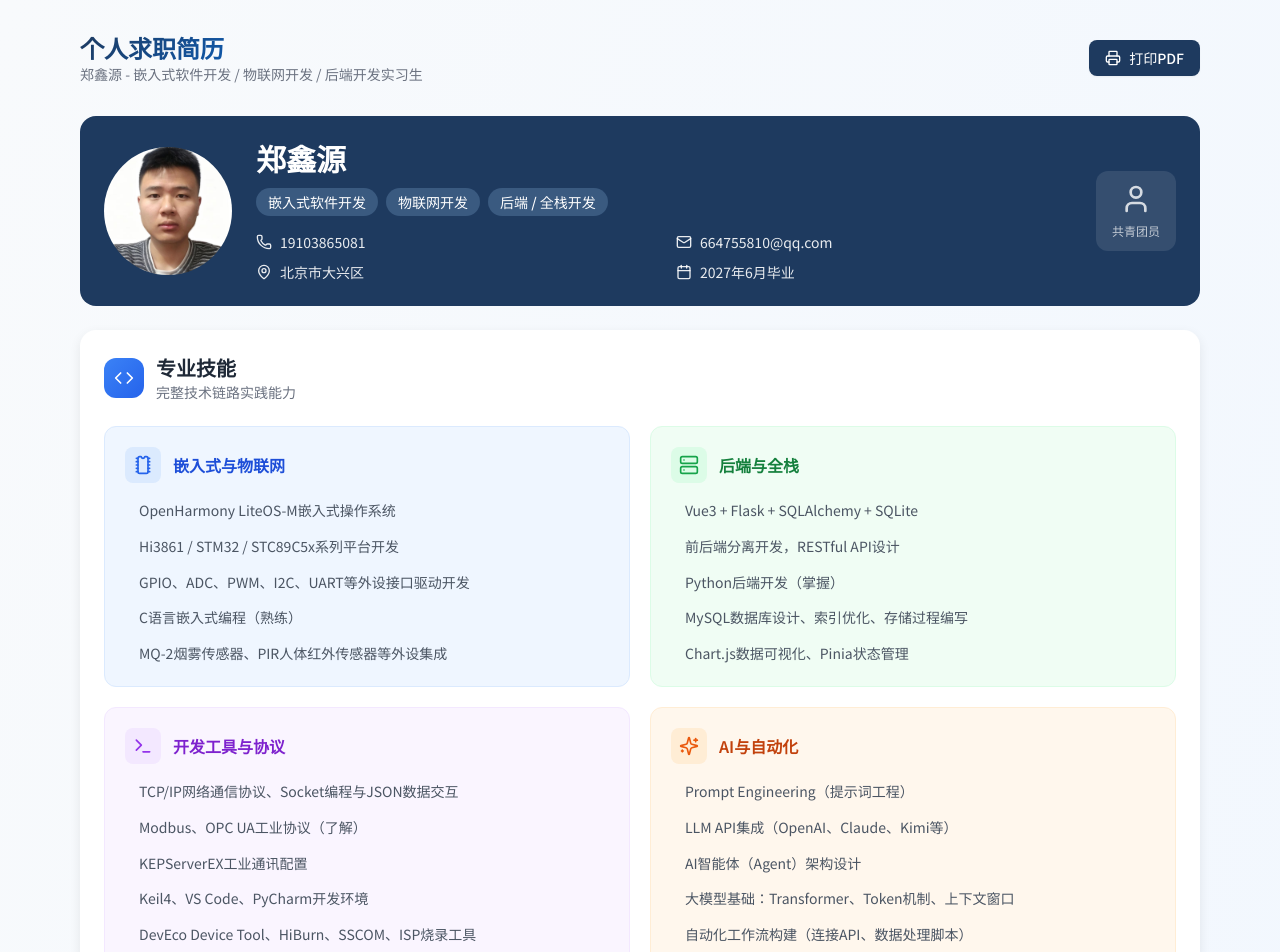
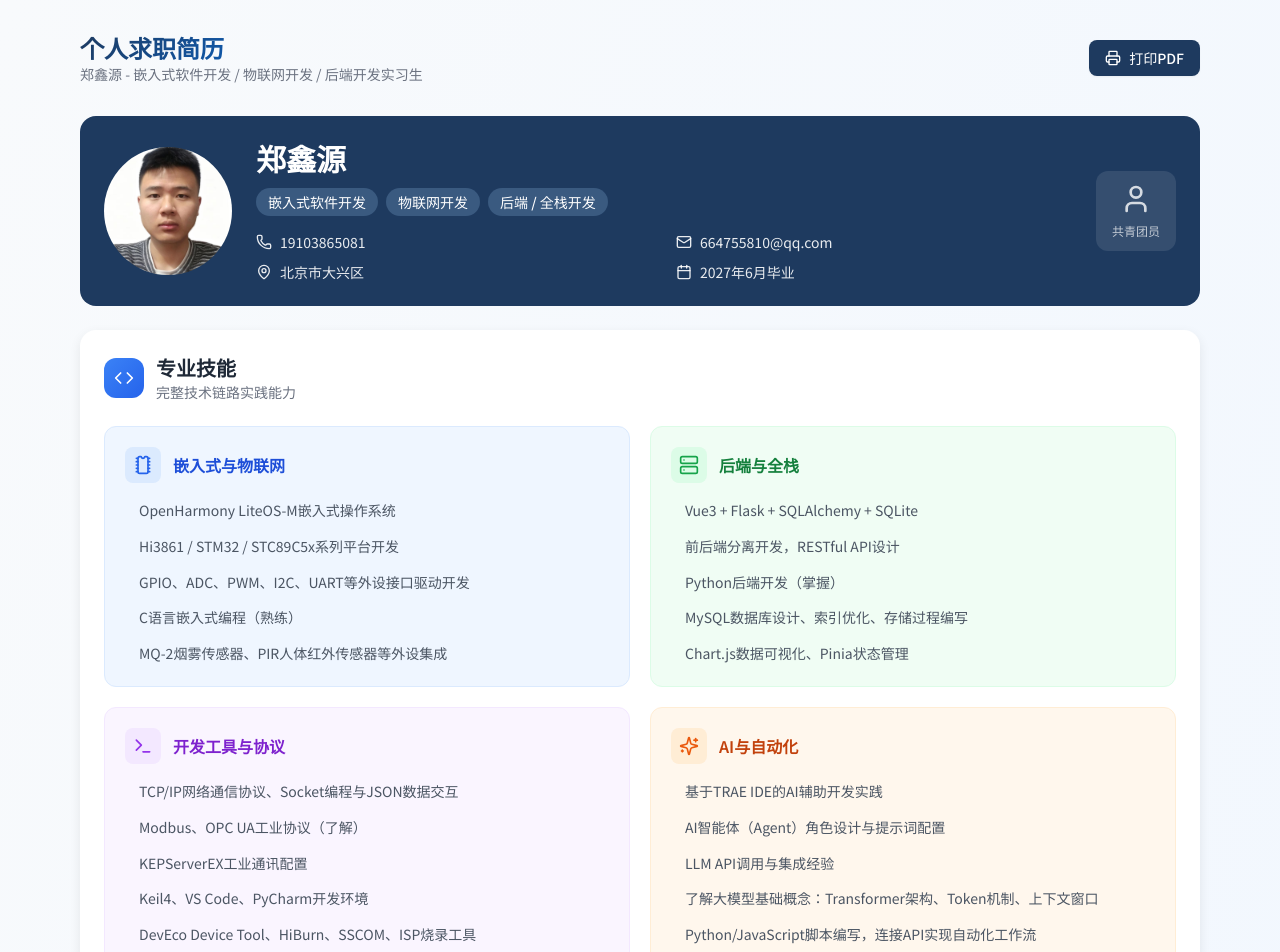
Before and after one commit to z664755810-maker/resume-ZXY, a React (Vite) app: page / in a window 1280 px wide. Shown: the top 952 px of the page. Built offline with nearby package versions, Linux system fonts and the light colour scheme.

Commit message:
修正简历内容：替换AI工具名称为TRAE IDE，删除夸大和不真实表述

```diff
--- a/src/components/Projects.tsx
+++ b/src/components/Projects.tsx
@@ -60,10 +60,10 @@ const projects: Project[] = [
       '实现全局用户状态管理（单例模式+localStorage），6个页面用户信息一致展示，页面加载时间减少20%',
       '集成Chart.js实现5种数据可视化图表联动更新，筛选响应<1秒',
       '设计并实现4种AI智能体角色（通用助手、库存专家、销售顾问、报表分析师），每个角色配备独立的系统提示词（System Prompt）与专业知识库，支持上下文感知的多轮对话与角色无缝切换',
-      '深入实践Prompt Engineering：为不同角色设计针对性的提示词策略，包括角色扮演法、思维链（Chain of Thought）、Few-shot示例等，显著提升AI回复的专业性与准确性',
-      '实现AI辅助数据分析：通过自然语言查询自动生成SQL语句、解读销售趋势、提供库存预警建议，将业务人员的数据分析效率提升3倍',
+      '为不同AI角色设计针对性的系统提示词与专业知识库配置，通过调整提示词策略提升AI回复的专业性与上下文理解能力',
+      '实现AI辅助数据分析：通过自然语言查询自动生成SQL语句、解读销售趋势、提供库存预警建议，降低业务人员的数据分析门槛',
       '为所有数据库操作添加事务管理与异常捕获，数据操作成功率99.9%',
-      '全程使用ChatGPT/Claude/Kimi等AI工具辅助开发，从需求分析、技术方案设计到代码生成与调试，将开发周期缩短约40%'
+      '在开发过程中使用TRAE IDE辅助完成需求分析、技术方案设计与代码实现'
     ],
     expanded: false
   }
--- a/src/components/ProjectsPDF.tsx
+++ b/src/components/ProjectsPDF.tsx
@@ -39,10 +39,10 @@ const projects = [
       '实现全局用户状态管理（单例模式+localStorage），6个页面用户信息一致展示，页面加载时间减少20%',
       '集成Chart.js实现5种数据可视化图表联动更新，筛选响应<1秒',
       '设计并实现4种AI智能体角色（通用助手、库存专家、销售顾问、报表分析师），每个角色配备独立的系统提示词（System Prompt）与专业知识库，支持上下文感知的多轮对话与角色无缝切换',
-      '深入实践Prompt Engineering：为不同角色设计针对性的提示词策略，包括角色扮演法、思维链（Chain of Thought）、Few-shot示例等，显著提升AI回复的专业性与准确性',
-      '实现AI辅助数据分析：通过自然语言查询自动生成SQL语句、解读销售趋势、提供库存预警建议，将业务人员的数据分析效率提升3倍',
+      '为不同AI角色设计针对性的系统提示词与专业知识库配置，通过调整提示词策略提升AI回复的专业性与上下文理解能力',
+      '实现AI辅助数据分析：通过自然语言查询自动生成SQL语句、解读销售趋势、提供库存预警建议，降低业务人员的数据分析门槛',
       '为所有数据库操作添加事务管理与异常捕获，数据操作成功率99.9%',
-      '全程使用ChatGPT/Claude/Kimi等AI工具辅助开发，从需求分析、技术方案设计到代码生成与调试，将开发周期缩短约40%'
+      '在开发过程中使用TRAE IDE辅助完成需求分析、技术方案设计与代码实现'
     ]
   }
 ];
--- a/src/components/SelfAssessment.tsx
+++ b/src/components/SelfAssessment.tsx
@@ -42,15 +42,15 @@ const SelfAssessment = () => {
 
         <div className="space-y-4">
           <p className="text-gray-600 text-sm line-height-optimal">
-            计算机科学与技术专业大三学生，是ChatGPT/Claude/Kimi的重度依赖者，具备"AI Native"思维模式——遇到问题的本能反应是"这能不能用AI解决？"。在京东进销存系统项目中，独立设计并实现了4种AI智能体角色，深入实践Prompt Engineering，通过自然语言查询实现自动化数据分析，将业务人员效率提升3倍。
+            计算机科学与技术专业大三学生，在京东进销存系统项目中独立完成了4种AI智能体角色（通用助手、库存专家、销售顾问、报表分析师）的设计与实现，通过为不同角色配置针对性的系统提示词与专业知识库，实现了基于自然语言的业务数据查询与分析功能。
           </p>
 
           <p className="text-gray-600 text-sm line-height-optimal">
-            精通Prompt Engineering：熟练运用角色扮演法、思维链（Chain of Thought）、Few-shot示例、温度调节等技巧，能够将复杂任务拆解为清晰的SOP。在项目开发中全程使用AI工具，从需求分析、技术方案设计到代码生成与调试，将开发周期缩短约40%，但核心价值在于对业务场景的准确解析与系统性拆解，而非单纯依赖代码生成。
+            在日常开发中熟练使用TRAE IDE等AI编程工具辅助需求分析、技术方案设计与代码实现，善于将复杂开发任务拆解为清晰的执行步骤。注重对业务场景的理解，能够将模糊需求转化为可落地的技术方案，并在AI辅助下高质量完成开发。
           </p>
 
           <p className="text-gray-600 text-sm line-height-optimal">
-            对大模型基础概念有深入理解：熟悉Transformer架构、Token机制、上下文窗口限制、微调与提示工程的区别等核心知识。具备Python与JavaScript编程能力，能够编写"胶水代码"连接各种API。对AI领域怀有极高热情，坚信AI正在重构所有行业，渴望成为"会用AI的那一批人"，而非只会"熟练使用Office"的传统开发者。
+            了解大模型基础概念，包括Transformer架构的基本原理、Token机制、上下文窗口限制等。具备Python与JavaScript编程能力，能够编写脚本连接各类API实现自动化工作流。对AI领域有浓厚兴趣与探索热情，持续关注AI工具在实际业务中的落地应用，希望能够在实习中深入学习AI产品化与工程化的完整流程。
           </p>
         </div>
 
--- a/src/components/SelfAssessmentPDF.tsx
+++ b/src/components/SelfAssessmentPDF.tsx
@@ -49,15 +49,15 @@ const SelfAssessmentPDF = () => {
 
         <div className="space-y-4">
           <p className="text-gray-600 text-sm" style={{ lineHeight: '1.7' }}>
-            计算机科学与技术专业大三学生，是ChatGPT/Claude/Kimi的重度依赖者，具备"AI Native"思维模式——遇到问题的本能反应是"这能不能用AI解决？"。在京东进销存系统项目中，独立设计并实现了4种AI智能体角色，深入实践Prompt Engineering，通过自然语言查询实现自动化数据分析，将业务人员效率提升3倍。
+            计算机科学与技术专业大三学生，在京东进销存系统项目中独立完成了4种AI智能体角色（通用助手、库存专家、销售顾问、报表分析师）的设计与实现，通过为不同角色配置针对性的系统提示词与专业知识库，实现了基于自然语言的业务数据查询与分析功能。
           </p>
 
           <p className="text-gray-600 text-sm" style={{ lineHeight: '1.7' }}>
-            精通Prompt Engineering：熟练运用角色扮演法、思维链（Chain of Thought）、Few-shot示例、温度调节等技巧，能够将复杂任务拆解为清晰的SOP。在项目开发中全程使用AI工具，从需求分析、技术方案设计到代码生成与调试，将开发周期缩短约40%，但核心价值在于对业务场景的准确解析与系统性拆解，而非单纯依赖代码生成。
+            在日常开发中熟练使用TRAE IDE等AI编程工具辅助需求分析、技术方案设计与代码实现，善于将复杂开发任务拆解为清晰的执行步骤。注重对业务场景的理解，能够将模糊需求转化为可落地的技术方案，并在AI辅助下高质量完成开发。
           </p>
 
           <p className="text-gray-600 text-sm" style={{ lineHeight: '1.7' }}>
-            对大模型基础概念有深入理解：熟悉Transformer架构、Token机制、上下文窗口限制、微调与提示工程的区别等核心知识。具备Python与JavaScript编程能力，能够编写"胶水代码"连接各种API。对AI领域怀有极高热情，坚信AI正在重构所有行业，渴望成为"会用AI的那一批人"，而非只会"熟练使用Office"的传统开发者。
+            了解大模型基础概念，包括Transformer架构的基本原理、Token机制、上下文窗口限制等。具备Python与JavaScript编程能力，能够编写脚本连接各类API实现自动化工作流。对AI领域有浓厚兴趣与探索热情，持续关注AI工具在实际业务中的落地应用，希望能够在实习中深入学习AI产品化与工程化的完整流程。
           </p>
         </div>
 
--- a/src/components/Skills.tsx
+++ b/src/components/Skills.tsx
@@ -42,12 +42,11 @@ const skillCategories = [
     icon: Sparkles,
     title: 'AI与自动化',
     skills: [
-      'Prompt Engineering（提示词工程）',
-      'LLM API集成（OpenAI、Claude、Kimi等）',
-      'AI智能体（Agent）架构设计',
-      '大模型基础：Transformer、Token机制、上下文窗口',
-      '自动化工作流构建（连接API、数据处理脚本）',
-      'AI辅助开发：代码生成、调试、技术文档编写'
+      '基于TRAE IDE的AI辅助开发实践',
+      'AI智能体（Agent）角色设计与提示词配置',
+      'LLM API调用与集成经验',
+      '了解大模型基础概念：Transformer架构、Token机制、上下文窗口',
+      'Python/JavaScript脚本编写，连接API实现自动化工作流'
     ],
     color: 'orange'
   }
--- a/src/components/SkillsPDF.tsx
+++ b/src/components/SkillsPDF.tsx
@@ -42,12 +42,11 @@ const skillCategories = [
     icon: Sparkles,
     title: 'AI与自动化',
     skills: [
-      'Prompt Engineering（提示词工程）',
-      'LLM API集成（OpenAI、Claude、Kimi等）',
-      'AI智能体（Agent）架构设计',
-      '大模型基础：Transformer、Token机制、上下文窗口',
-      '自动化工作流构建（连接API、数据处理脚本）',
-      'AI辅助开发：代码生成、调试、技术文档编写'
+      '基于TRAE IDE的AI辅助开发实践',
+      'AI智能体（Agent）角色设计与提示词配置',
+      'LLM API调用与集成经验',
+      '了解大模型基础概念：Transformer架构、Token机制、上下文窗口',
+      'Python/JavaScript脚本编写，连接API实现自动化工作流'
     ],
     color: 'orange'
   }
```
